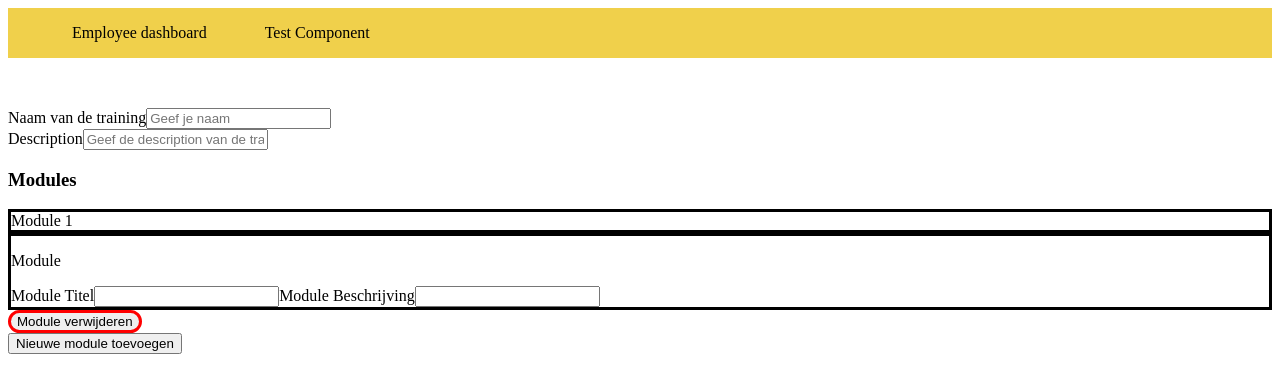
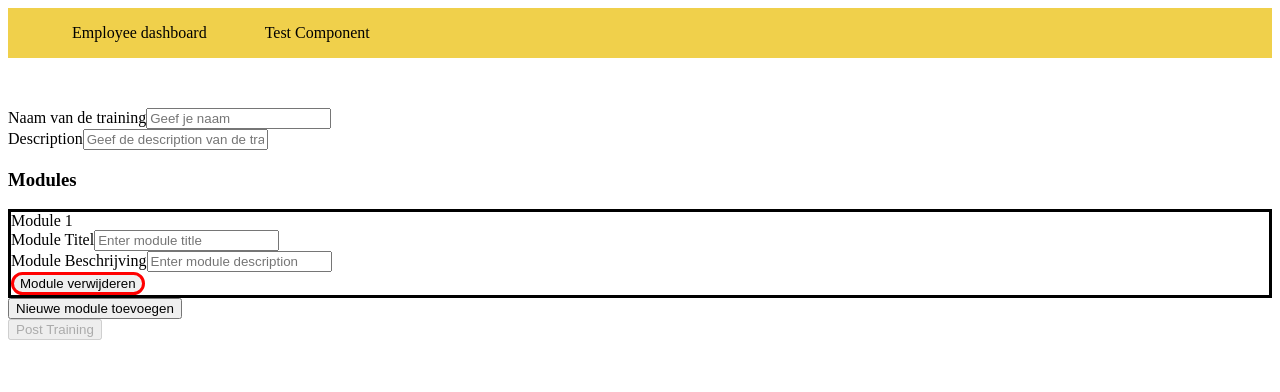
Before and after one commit to sofiane-atari/periskalacademy, an Angular app in the folder periskal-application/frontend/Periskal-frontend/: page /submit in a window 1280 px wide. Shown: the top 392 px of the page. Built offline with nearby package versions, Linux system fonts and the light colour scheme.

Commit message:
Working forms module for adding trainings + modules

```diff
--- a/periskal-application/frontend/Periskal-frontend/src/app/add-training/add-training.component.html
+++ b/periskal-application/frontend/Periskal-frontend/src/app/add-training/add-training.component.html
@@ -1,41 +1,61 @@
 <div class="columns">
   <div class="column"></div>
   <div class="column">
+    <form [formGroup]="trainingForm" (ngSubmit)="postTraining()">
       <div class="field">
         <label>Naam van de training</label>
-      <input [(ngModel)]="name" class="input" placeholder="Geef je naam" />
+        <input
+          formControlName="name"
+          class="input"
+          placeholder="Geef je naam"
+        />
       </div>
 
       <div class="field">
         <label>Description</label>
         <input
-        [(ngModel)]="description"
+          formControlName="description"
           class="input"
           placeholder="Geef de description van de training"
         />
       </div>
 
       <h3 class="modules">Modules</h3>
-    <div class="module">
-      <label>Module {{ index }}</label>
+      <div formArrayName="modules">
+        @for (module of modules.controls; track $index) {
+        <div [formGroupName]="$index" class="module">
+          <label>Module {{ $index + 1 }}</label>
+          <div>
+            <label>Module Titel</label>
+            <input
+              formControlName="nameModule"
+              placeholder="Enter module title"
+            />
           </div>
-    @for (module of products; track $index) {
-    <div class="module">
-      <p>Module</p>
-      <label>Module Titel</label>
-      <input [(ngModel)]="nameModule" />
+          <div>
             <label>Module Beschrijving</label>
-      <input [(ngModel)]="descriptionModule" />
+            <input
+              formControlName="descriptionModule"
+              placeholder="Enter module description"
+            />
           </div>
-    }
-    <div>
-      <button class="delete" (click)="RemoveProduct()">
+          <button class="delete" type="button" (click)="removeModule($index)">
             Module verwijderen
           </button>
         </div>
+        }
+      </div>
       <div>
-      <button (click)="AddProduct()">Nieuwe module toevoegen</button>
+        <button type="button" (click)="addModule()">
+          Nieuwe module toevoegen
+        </button>
       </div>
+      <div>
+        <button type="submit" [disabled]="trainingForm.invalid">
+          Post Training
+        </button>
+      </div>
+    </form>
   </div>
   <div class="column"></div>
 </div>
--- a/periskal-application/frontend/Periskal-frontend/src/app/add-training/add-training.component.ts
+++ b/periskal-application/frontend/Periskal-frontend/src/app/add-training/add-training.component.ts
@@ -1,35 +1,55 @@
-import { Component } from '@angular/core';
-import { FormsModule } from '@angular/forms';
+import { Component, OnInit } from '@angular/core';
+import { FormArray, FormBuilder, FormGroup, FormsModule, Validators, ReactiveFormsModule } from '@angular/forms';
 import { product } from '../training-employee/training-employee.component';
+import { HttpClient } from '@angular/common/http';
 
 @Component({
   selector: 'app-add-training',
-  imports: [FormsModule],
+  imports: [FormsModule, ReactiveFormsModule],
   templateUrl: './add-training.component.html',
   styleUrl: './add-training.component.css'
 })
-export class AddTrainingComponent {
-  name : String = "";
-  description : String = "";
-  index : number = 0;
-  products : number[] = [];
+export class AddTrainingComponent implements OnInit {
 
-  nameModule : String = "";
-  descriptionModule : String = "";
+  trainingForm!: FormGroup;
 
-  constructor() {
-    this.products.push(this.index++);
+  constructor(private fb : FormBuilder, private http: HttpClient) {};
+
+  ngOnInit(): void {
+      this.trainingForm = this.fb.group({
+        name: ['', Validators.required],
+        description: ['',Validators.required],
+        modules: this.fb.array([]),
+      });
+      this.addModule();
   }
-  AddProduct() {
-    this.products.push(this.index++);
-    console.log(this.products);
+
+  get modules() {
+    return this.trainingForm.get('modules') as FormArray;
   }
-  RemoveProduct() {
-    if(this.index===0) {
-      this.index = 0;
-    } else {
-      this.index--;
-      this.products.pop();
-    }
+
+  addModule() {
+    const moduleGroup = this.fb.group({
+      nameModule: ['', Validators.required],
+      descriptionModule: ['', Validators.required],
+    });
+    this.modules.push(moduleGroup);
+  }
+
+  removeModule(index: number) {
+    this.modules.removeAt(index);
+  }
+
+  postTraining() {
+    const trainingData = this.trainingForm.value;
+
+    this.http.post('http://localhost:8080/api/training/create', trainingData).subscribe(
+      (response) => {
+        console.log('Training posted successfully!', response);
+      },
+      (error) => {
+        console.error('Error posting training', error);
+      }
+    );
   }
 }
```
Lines whose indentation alone changed are shown as unchanged.
